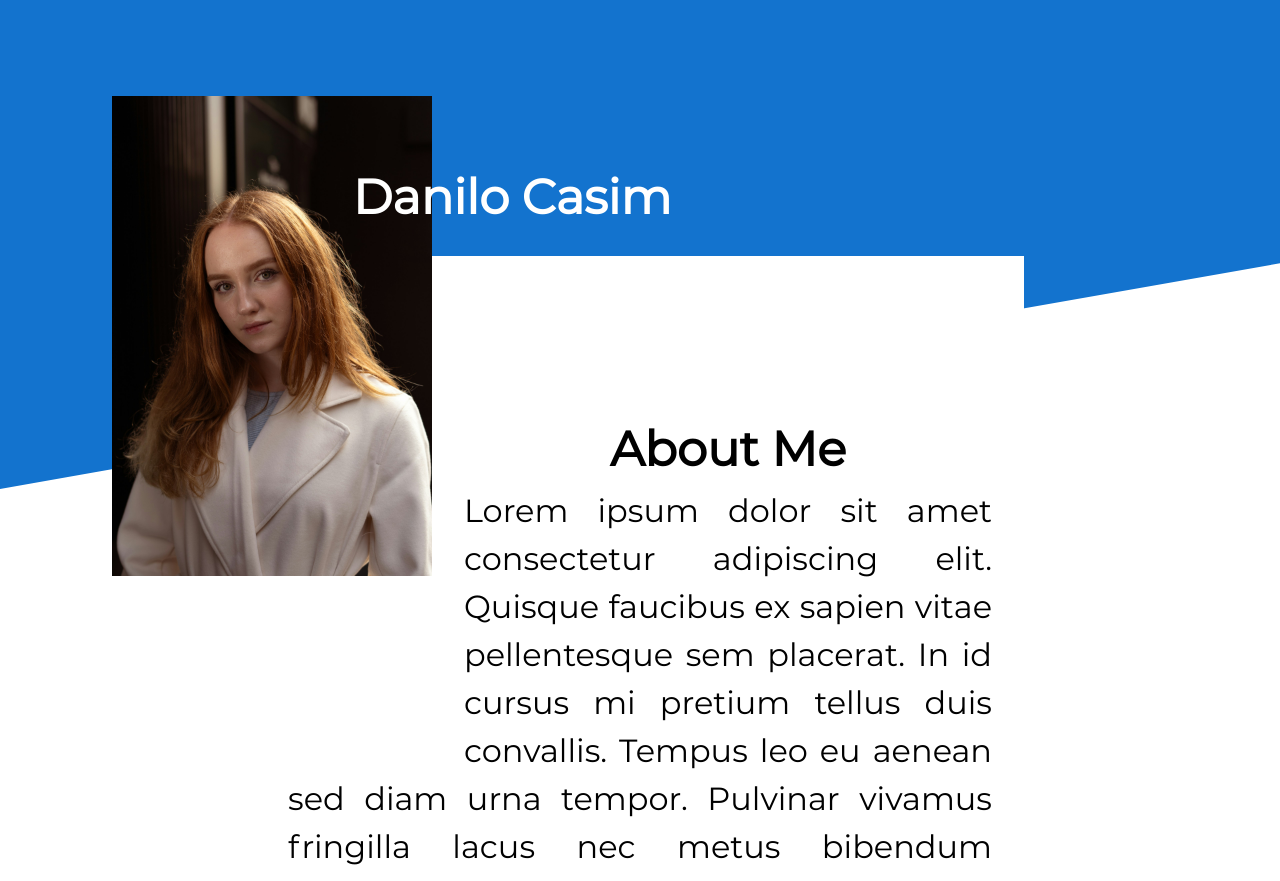
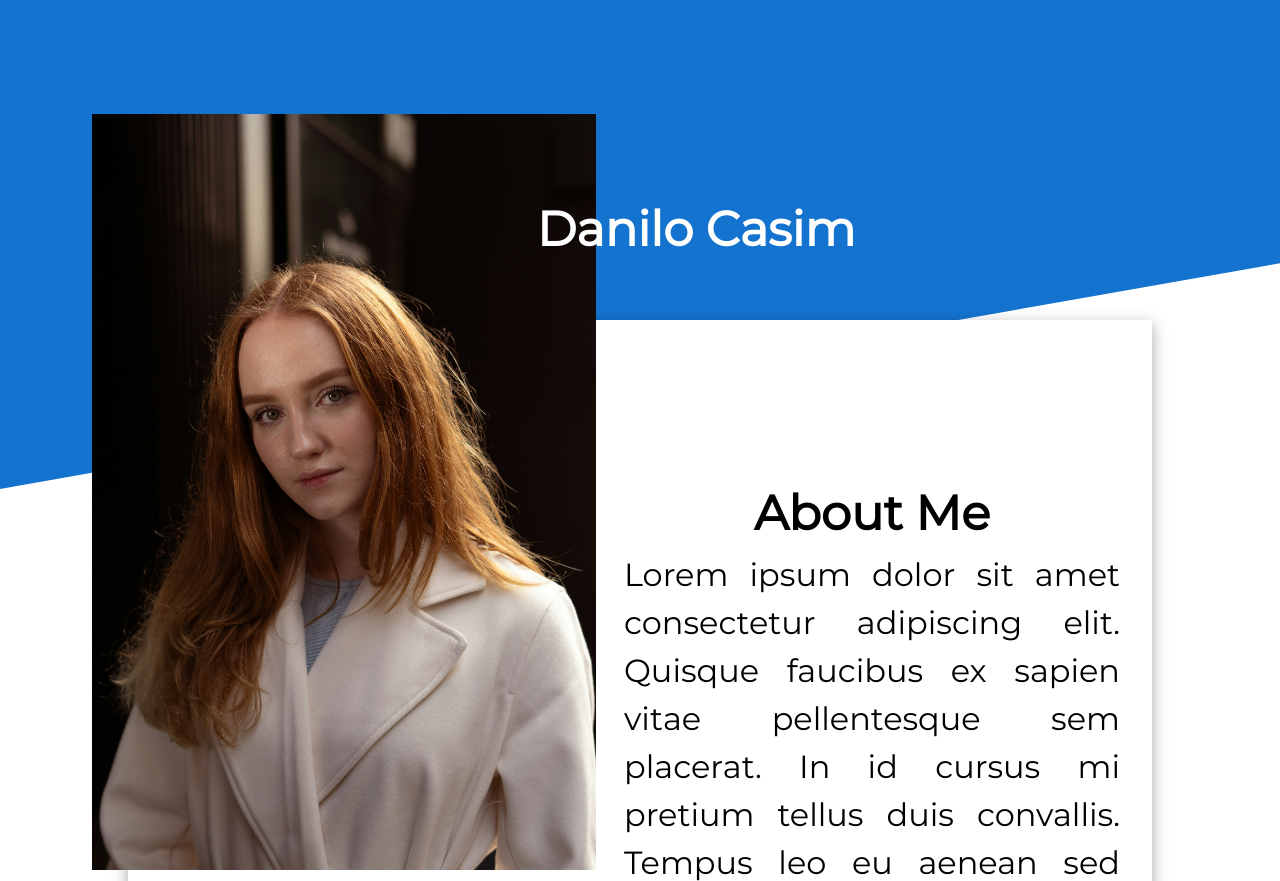
Before and after one commit to danilocasim/portfolio, a website built with webpack: page src/template/index.html in a window 1280 px wide. Shown: the top 881 px of the page. Built offline with nearby package versions, Linux system fonts and the light colour scheme; files whose address does not match are found by name.

Commit message:
style: fix alignment in tablet view - excess space

```diff
--- a/src/css/style.css
+++ b/src/css/style.css
@@ -26,7 +26,7 @@ main {
   justify-content: center;
   align-items: center;
   flex-direction: column;
-  gap: 3rem;
+  gap: 10rem;
 }
 
 .bg {
@@ -51,12 +51,12 @@ main {
   text-align: center;
   color: white;
   position: relative;
-  background-color: blue;
   max-width: 25rem;
 }
 
 .profile img {
-  height: 30rem;
+  height: auto;
+  width: 60rem;
   object-fit: cover;
 }
 
@@ -152,13 +152,12 @@ section#contactMe {
 }
 
 footer img {
-  display: block;
-  height: auto;
   width: 100vw;
 }
 
 @media (min-width: 900px) {
   .profile-wrapper {
+    padding: 10rem 5rem;
     display: block;
     max-width: 90vw;
   }
@@ -166,19 +165,25 @@ footer img {
   .profile {
     float: left;
     z-index: 1;
-    margin-right: 2rem;
+    margin-right: 5rem;
+    padding: 2rem;
+  }
+
+  .profile img {
+    transform: scale(1.5);
   }
 
   .profile h1 {
-    top: 5rem;
-    transform: translateX(15rem);
+    top: 0;
+    transform: translateX(20rem);
   }
 
   .about-me {
     padding: 10rem 2rem;
-    width: 60vw;
+    width: 80vw;
     background-color: white;
-    transform: translateY(10rem);
+    box-shadow: rgba(0, 0, 0, 0.35) 0px 5px 15px;
+    transform: translateY(7rem);
   }
 
   .profile-wrapper .socials {
@@ -212,17 +217,22 @@ footer img {
 
   .profile img {
     height: 100%;
+    transform: scale(1.3);
   }
 
   .profile h1 {
     height: min-content;
-    bottom: 1px;
-    transform: translateY(25rem);
+    width: 100%;
+
+    transform: translateX(-2rem);
+
+    margin-top: auto;
   }
 
   .about-me {
     padding: 2rem;
-    transform: translateY(0rem);
+    padding-left: 5rem;
+    transform: translateY(0);
     box-shadow: rgba(0, 0, 0, 0.35) 0px 5px 15px;
   }
 }
```
